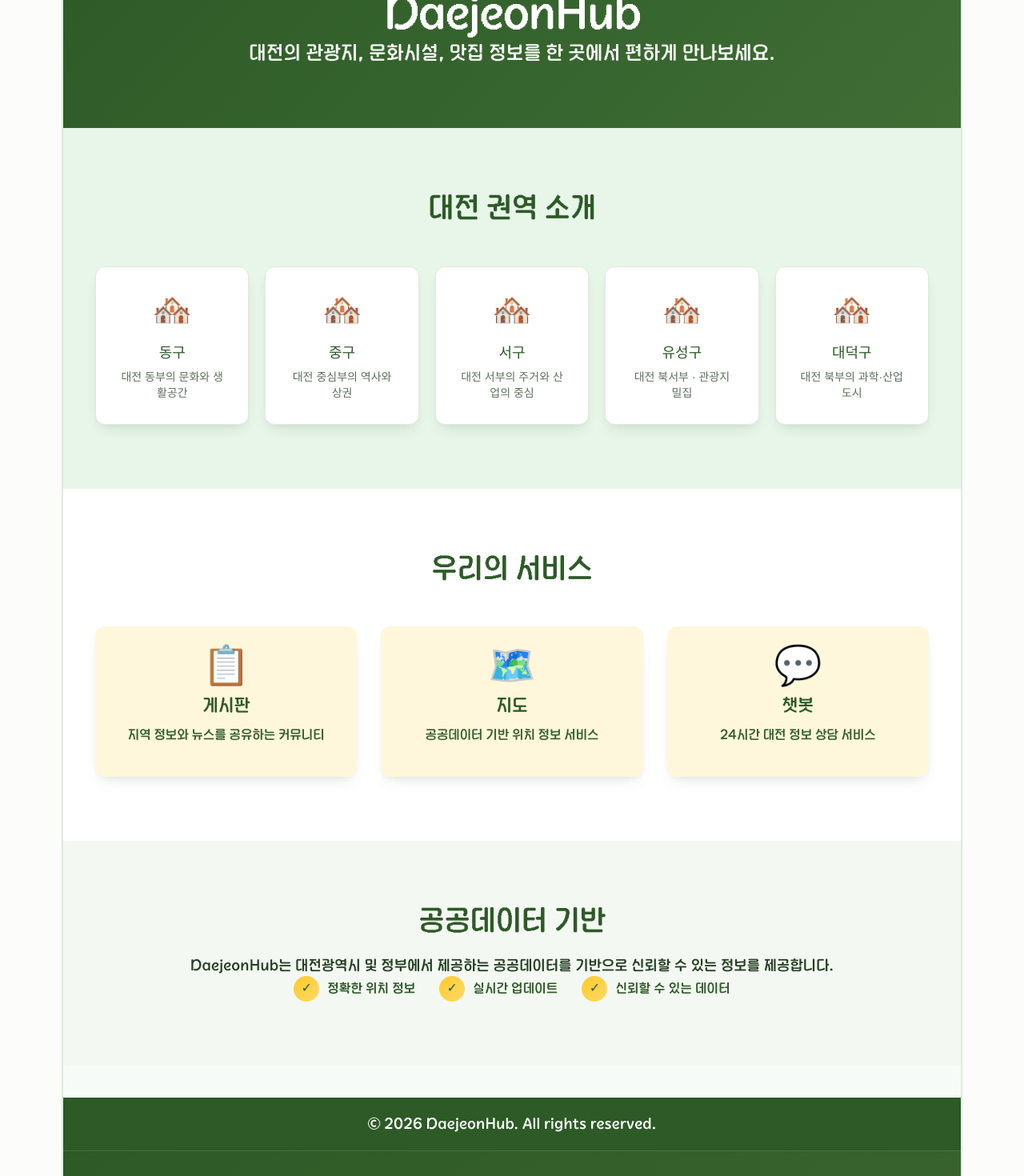
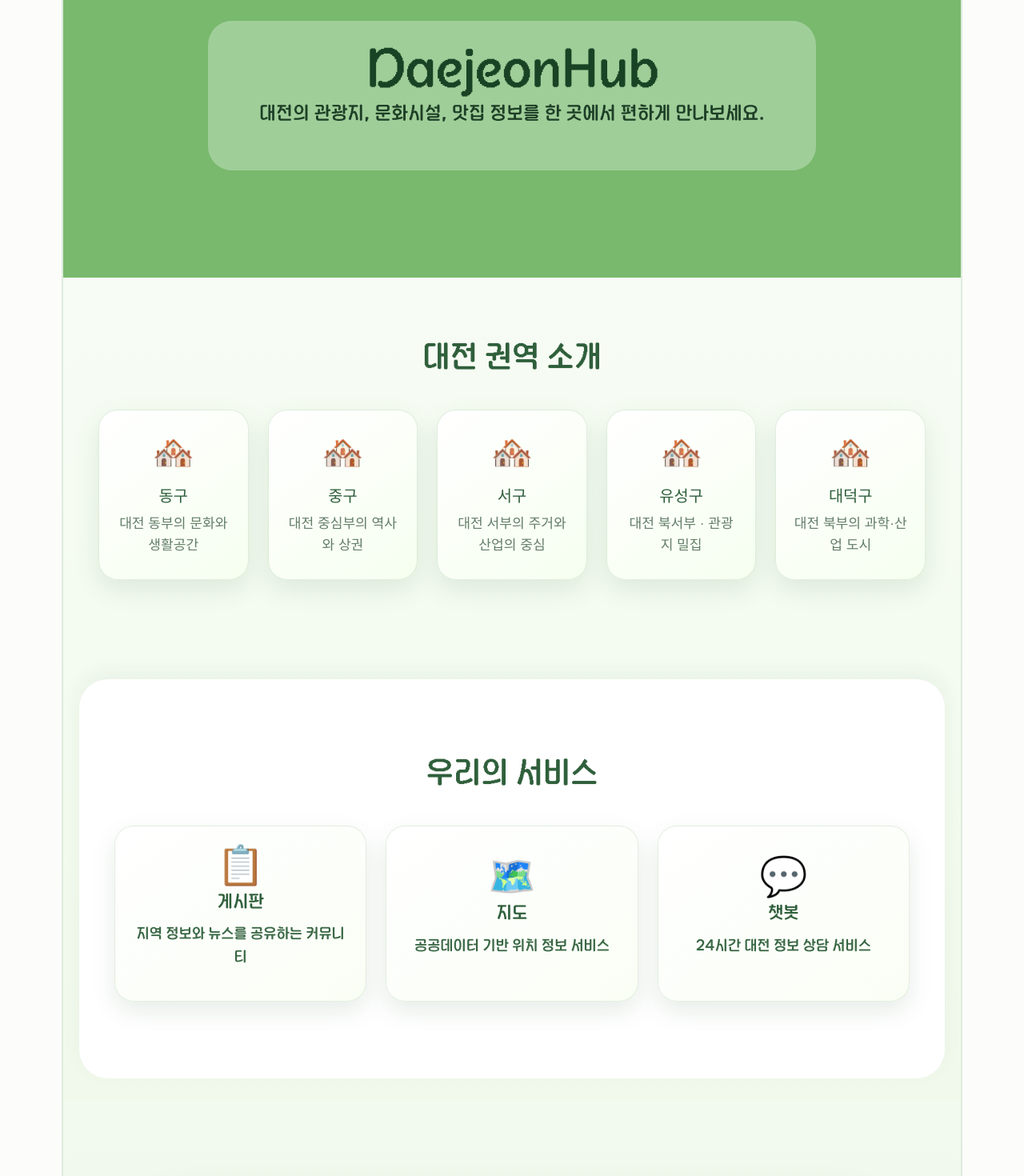
Before and after one commit to dang0321/Daejeonhub, a Vue app: page / in a window 1280 px wide. Shown: the part 160-1630 px from the top of the page at 80% size. Built offline with nearby package versions, Linux system fonts and the light colour scheme; no server answers.

Commit message:
홈화면 1차수정

```diff
--- a/src/views/HomeView.vue
+++ b/src/views/HomeView.vue
@@ -131,33 +131,57 @@
 
 .home-view {
   width: 100%;
+  background: linear-gradient(180deg, #f9fdf8 0%, #f4fbf0 45%, #eef7e7 100%);
+  color: #2f5f3b;
 }
 
 .container {
   max-width: 1200px;
   margin: 0 auto;
-  padding: 0 20px;
+  padding: 0 24px;
 }
 
 .hero {
-  background: linear-gradient(135deg, var(--sub) 0%, #3f6d34 100%);
-  color: white;
-  padding: 80px 20px;
+  position: relative;
+  padding: 112px 24px 134px;
   text-align: center;
+  color: #163720;
+  background: #78b96d;
+  overflow: hidden;
+}
+
+.hero::before {
+  content: '';
+  position: absolute;
+  inset: 0;
+  pointer-events: none;
+}
+
+.hero-content {
+  position: relative;
+  max-width: 760px;
+  margin: 0 auto;
+  padding: 50px;
+  border-radius: 30px;
+  background: rgba(255, 255, 255, 0.3);
+  animation: fadeUp 0.8s ease both;
 }
 
 .hero-content h1 {
-  font-size: 56px;
-  margin-bottom: 10px;
-  font-weight: bold;
-  color: white;
-  padding: 12px;
+  font-size: clamp(2.6rem, 4.9vw, 3.9rem);
+  margin-bottom: 20px;
+  font-weight: 800;
+  color: #194324;
+  letter-spacing: -0.02em;
 }
 
 .hero-content p {
-  font-size: 24px;
+  font-size: clamp(1.02rem, 2.2vw, 1.28rem);
   opacity: 0.95;
-  font-weight: 300;
+  font-weight: 400;
+  line-height: 1.75;
+  max-width: 680px;
+  margin: 0 auto;
 }
 
 .hero-button {
@@ -170,241 +194,280 @@
   cursor: pointer;
 }
 
-.regions-section {
-  padding: 80px 20px;
-  background: var(--main);
+.regions-section,
+.services-section,
+.data-section {
+  padding: 96px 20px;
 }
 
-.regions-section h2 {
+.regions-section {
+  background: transparent;
+  margin-top: -18px;
+}
+
+.regions-section h2,
+.services-section h2,
+.data-section h2 {
   text-align: center;
-  font-size: 36px;
-  margin-bottom: 50px;
-  color: var(--sub);
+  font-size: clamp(1.75rem, 3vw, 2.35rem);
+  margin-bottom: 42px;
+  color: #2f5f3b;
+  font-weight: 700;
 }
 
 .regions-grid {
   display: grid;
   grid-template-columns: repeat(auto-fit, minmax(180px, 1fr));
-  gap: 20px;
+  gap: 24px;
 }
 
 .region-card {
-  background: white;
-  padding: 30px;
-  border-radius: 12px;
+  background: linear-gradient(145deg, #ffffff, #f6fff0);
+  padding: 28px 20px;
+  border-radius: 24px;
   text-align: center;
-  box-shadow: var(--shadow);
-  transition: transform 0.3s ease, box-shadow 0.3s ease;
+  box-shadow: 0 12px 32px rgba(57, 108, 64, 0.12);
+  transition: transform 0.25s ease, box-shadow 0.25s ease, border-color 0.25s ease;
   cursor: pointer;
-  border: 1px solid var(--border);
+  border: 1px solid rgba(111, 169, 104, 0.2);
   width: 100%;
+  animation: fadeUp 0.7s ease both;
 }
 
 .region-card:hover,
 .region-card:focus-visible {
   outline: none;
-  transform: translateY(-5px);
-  box-shadow: 0 10px 24px rgba(45, 90, 39, 0.16);
+  transform: translateY(-8px) scale(1.01);
+  box-shadow: 0 18px 40px rgba(57, 108, 64, 0.18);
+  border-color: rgba(111, 169, 104, 0.35);
 }
 
 .region-icon {
-  font-size: 40px;
-  margin-bottom: 15px;
+  font-size: 42px;
+  margin-bottom: 14px;
 }
 
 .region-card h3 {
-  font-size: 18px;
+  font-size: 1.1rem;
   margin-bottom: 8px;
-  color: var(--sub);
+  color: #2f5f3b;
+  font-weight: 700;
 }
 
 .region-card p {
-  font-size: 14px;
-  color: #5d6f5b;
+  font-size: 0.95rem;
+  color: #647d69;
+  line-height: 1.6;
 }
 
 .services-section {
-  padding: 80px 20px;
-  background: white;
-}
-
-.services-section h2 {
-  text-align: center;
-  font-size: 36px;
-  margin-bottom: 50px;
-  color: var(--sub);
+  background: #ffffff;
+  border-radius: 36px;
+  margin: 28px 20px 0;
+  box-shadow: 0 -8px 24px rgba(57, 108, 64, 0.06);
 }
 
 .services-grid {
   display: grid;
-  grid-template-columns: repeat(auto-fit, minmax(250px, 1fr));
-  gap: 30px;
+  grid-template-columns: repeat(auto-fit, minmax(240px, 1fr));
+  gap: 24px;
 }
 
 .service-card {
-  background: rgba(255, 202, 40, 0.16);
-  color: var(--sub);
-  padding: 40px;
-  border-radius: 12px;
+  background: linear-gradient(145deg, #ffffff, #f9fef5);
+  color: #2f5f3b;
+  padding: 34px 24px;
+  border-radius: 24px;
   text-align: center;
-  transition: transform 0.3s ease, box-shadow 0.3s ease;
-  box-shadow: var(--shadow);
-  border: none;
+  transition: transform 0.25s ease, box-shadow 0.25s ease, background 0.25s ease;
+  box-shadow: 0 12px 30px rgba(57, 108, 64, 0.12);
+  border: 1px solid rgba(111, 169, 104, 0.18);
   font: inherit;
   cursor: pointer;
   width: 100%;
+  display: flex;
+  flex-direction: column;
+  align-items: center;
+  justify-content: center;
+  min-height: 220px;
+  animation: fadeUp 0.8s ease both;
 }
 
 .service-card:hover,
 .service-card:focus-visible {
   outline: none;
-  transform: translateY(-8px);
-  box-shadow: 0 12px 24px rgba(45, 90, 39, 0.17);
+  transform: translateY(-8px) scale(1.01);
+  box-shadow: 0 18px 40px rgba(57, 108, 64, 0.16);
+  background: linear-gradient(145deg, #f8fff2, #ebf7e4);
 }
 
 .service-icon {
   font-size: 48px;
-  margin-bottom: 20px;
+  margin-bottom: 16px;
 }
 
 .service-card h3 {
-  font-size: 22px;
+  font-size: 1.2rem;
   margin-bottom: 12px;
-  font-weight: bold;
+  font-weight: 700;
 }
 
 .service-card p {
-  font-size: 16px;
+  font-size: 1rem;
   opacity: 0.95;
-  line-height: 1.5;
+  line-height: 1.6;
 }
 
 .data-section {
-  padding: 80px 20px;
-  background: #f4f8f2;
+  background: linear-gradient(180deg, rgba(242, 249, 238, 0.95) 0%, #eef8ea 100%);
+  margin-top: 28px;
 }
 
 .data-content {
   text-align: center;
-}
-
-.data-section h2 {
-  font-size: 36px;
-  margin-bottom: 20px;
-  color: var(--sub);
+  max-width: 900px;
+  margin: 0 auto;
+  padding: 38px 30px;
+  border-radius: 26px;
+  background: rgba(255, 255, 255, 0.8);
+  box-shadow: 0 14px 34px rgba(57, 108, 64, 0.08);
 }
 
 .data-section > .container > p {
-  font-size: 18px;
+  font-size: 1.05rem;
   color: #516952;
-  margin-bottom: 40px;
-  line-height: 1.6;
+  margin-bottom: 32px;
+  line-height: 1.7;
 }
 
 .data-features {
   display: flex;
   justify-content: center;
   flex-wrap: wrap;
-  gap: 30px;
+  gap: 16px 24px;
 }
 
 .feature {
   display: flex;
   align-items: center;
   gap: 10px;
-  font-size: 16px;
-  color: var(--sub);
+  padding: 10px 14px;
+  font-size: 0.95rem;
+  color: #36623f;
+  background: rgba(236, 248, 230, 0.85);
+  border-radius: 999px;
+  box-shadow: 0 6px 14px rgba(57, 108, 64, 0.08);
 }
 
 .feature-icon {
   display: inline-flex;
   align-items: center;
   justify-content: center;
-  width: 32px;
-  height: 32px;
-  background: linear-gradient(135deg, var(--point) 0%, #ffd96a 100%);
-  color: var(--sub);
+  width: 28px;
+  height: 28px;
+  background: linear-gradient(135deg, #7ecb7d 0%, #cbe88b 100%);
+  color: #214d2b;
   border-radius: 50%;
   font-weight: bold;
   flex-shrink: 0;
 }
 
 .footer {
-  background: var(--sub);
-  color: white;
+  background: linear-gradient(180deg, #3d6c3a 0%, #2d5730 100%);
+  color: #f4fff4;
   text-align: center;
-  padding: 20px;
-  margin-top: 40px;
+  padding: 24px 20px;
+  margin-top: 52px;
 }
 
-/* 반응형 디자인 */
+@keyframes fadeUp {
+  from {
+    opacity: 0;
+    transform: translateY(16px);
+  }
+  to {
+    opacity: 1;
+    transform: translateY(0);
+  }
+}
+
+@media (max-width: 900px) {
+  .hero {
+    padding: 96px 24px 110px;
+  }
+
+  .regions-grid {
+    grid-template-columns: repeat(auto-fit, minmax(160px, 1fr));
+  }
+
+  .services-grid {
+    grid-template-columns: repeat(2, minmax(0, 1fr));
+  }
+}
+
 @media (max-width: 768px) {
   .hero {
-    padding: 72px 20px 64px;
+    padding: 84px 20px 96px;
   }
 
-  .hero-content h1 {
-    font-size: 40px;
-  }
-
-  .hero-content p {
-    font-size: 18px;
-  }
-
-  .hero-button {
-    padding: 11px 22px;
-    font-size: 15px;
+  .hero-content {
+    padding: 28px 20px;
   }
 
   .regions-section,
   .services-section,
   .data-section {
-    padding: 50px 20px;
+    padding: 72px 20px;
   }
 
-  .regions-section h2,
-  .services-section h2,
-  .data-section h2 {
-    font-size: 28px;
-    margin-bottom: 30px;
+  .services-section {
+    margin: 24px 16px 0;
   }
 
   .regions-grid {
-    grid-template-columns: repeat(auto-fit, minmax(150px, 1fr));
-    gap: 15px;
+    grid-template-columns: repeat(2, minmax(0, 1fr));
+    gap: 16px;
   }
 
   .services-grid {
     grid-template-columns: 1fr;
   }
 
+  .data-content {
+    padding: 28px 18px;
+  }
+
   .data-features {
     flex-direction: column;
-    gap: 15px;
-  }
-
-  .data-section > .container > p {
-    font-size: 16px;
+    align-items: flex-start;
   }
 }
 
 @media (max-width: 480px) {
+  .container {
+    padding: 0 16px;
+  }
+
   .hero {
-    padding: 60px 16px 56px;
+    padding: 72px 16px 84px;
   }
 
   .hero-content h1 {
-    font-size: 32px;
+    font-size: 2rem;
   }
 
   .hero-content p {
-    font-size: 15px;
-    margin-bottom: 20px;
+    font-size: 0.95rem;
   }
 
-  .hero-button {
-    width: 100%;
-    max-width: 220px;
+  .regions-grid {
+    grid-template-columns: 1fr;
+  }
+
+  .region-card,
+  .service-card {
+    padding: 22px 16px;
+    border-radius: 18px;
   }
 }
 </style>
```
